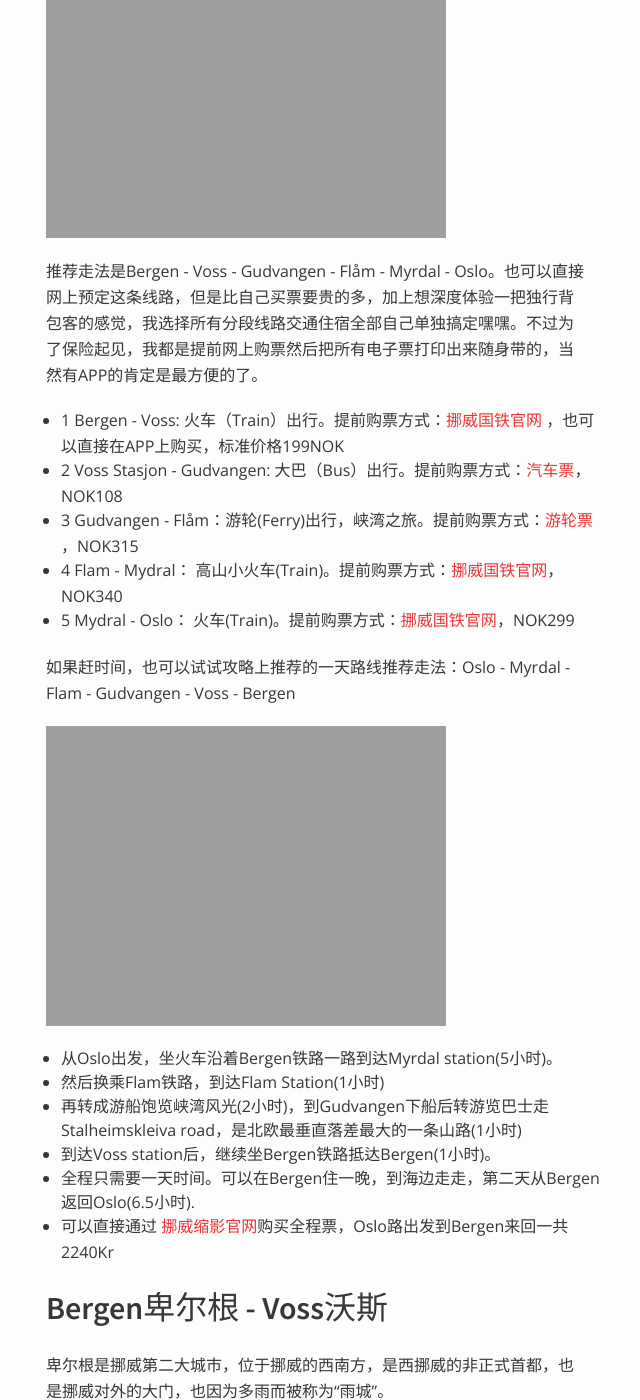
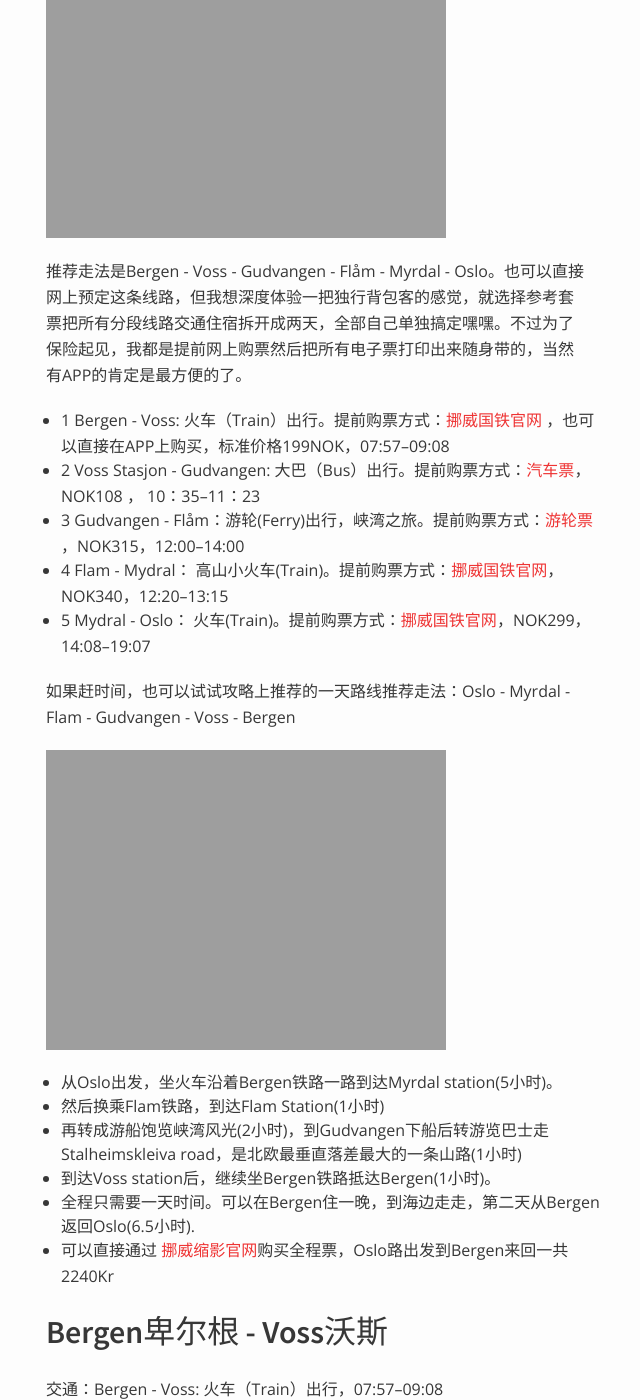
Before and after one commit to hazel-new/HazelBlog, a Jekyll site: the page built from _posts/2016-10-04-独行斯堪地纳维亚系列2.md, in a window 1280 px wide and 1400 px high, scrolled down 600 px. Shown: the whole window, without its empty margins (324-964 px from the left). Built offline with Jekyll 4.4.1, drawn with Linux system fonts in a browser that asks for light colours; our own code applies the rules of GitHub Pages for plain Markdown files; some of the changed text lies outside the part shown.

Commit message:
modify scandic2

```diff
--- a/_posts/2016-10-04-独行斯堪地纳维亚系列2.md
+++ b/_posts/2016-10-04-独行斯堪地纳维亚系列2.md
@@ -7,13 +7,13 @@
 
 ![map1]({{ site.url }}/images/Scandinavia/Norway/map1.jpg)
 
-推荐走法是Bergen - Voss - Gudvangen - Flåm - Myrdal - Oslo。也可以直接网上预定这条线路，但是比自己买票要贵的多，加上想深度体验一把独行背包客的感觉，我选择所有分段线路交通住宿全部自己单独搞定嘿嘿。不过为了保险起见，我都是提前网上购票然后把所有电子票打印出来随身带的，当然有APP的肯定是最方便的了。
+推荐走法是Bergen - Voss - Gudvangen - Flåm - Myrdal - Oslo。也可以直接网上预定这条线路，但我想深度体验一把独行背包客的感觉，就选择参考套票把所有分段线路交通住宿拆开成两天，全部自己单独搞定嘿嘿。不过为了保险起见，我都是提前网上购票然后把所有电子票打印出来随身带的，当然有APP的肯定是最方便的了。
 
-- 1 Bergen - Voss: 火车（Train）出行。提前购票方式：[挪威国铁官网](www.nsb.no) ，也可以直接在APP上购买，标准价格199NOK
-- 2 Voss Stasjon - Gudvangen: 大巴（Bus）出行。提前购票方式：[汽车票](https://www.nor-way.no/nb-NO )，NOK108
-- 3 Gudvangen - Flåm：游轮(Ferry)出行，峡湾之旅。提前购票方式：[游轮票]( https://www.norwaysbest.com/things-to-do/fjords/fjord-cruise-naeroyfjord/ )，NOK315
-- 4 Flam - Mydral： 高山小火车(Train)。提前购票方式：[挪威国铁官网](www.nsb.no)，NOK340
-- 5 Mydral - Oslo： 火车(Train)。提前购票方式：[挪威国铁官网](www.nsb.no)，NOK299
+- 1 Bergen - Voss: 火车（Train）出行。提前购票方式：[挪威国铁官网](www.nsb.no) ，也可以直接在APP上购买，标准价格199NOK，07:57--09:08
+- 2 Voss Stasjon - Gudvangen: 大巴（Bus）出行。提前购票方式：[汽车票](https://www.nor-way.no/nb-NO )，NOK108 ， 10：35--11：23
+- 3 Gudvangen - Flåm：游轮(Ferry)出行，峡湾之旅。提前购票方式：[游轮票]( https://www.norwaysbest.com/things-to-do/fjords/fjord-cruise-naeroyfjord/ )，NOK315，12:00--14:00
+- 4 Flam - Mydral： 高山小火车(Train)。提前购票方式：[挪威国铁官网](www.nsb.no)，NOK340，12:20--13:15
+- 5 Mydral - Oslo： 火车(Train)。提前购票方式：[挪威国铁官网](www.nsb.no)，NOK299，14:08--19:07
 
 
 如果赶时间，也可以试试攻略上推荐的一天路线推荐走法：Oslo - Myrdal - Flam - Gudvangen - Voss - Bergen
@@ -29,6 +29,8 @@
 
 
 ## Bergen卑尔根 - Voss沃斯
+
+交通：Bergen - Voss: 火车（Train）出行，07:57--09:08
 
 卑尔根是挪威第二大城市，位于挪威的西南方，是西挪威的非正式首都，也是挪威对外的大门，也因为多雨而被称为“雨城”。
 
@@ -71,3 +73,33 @@
 
 ![pic]({{ site.url }}/images/Scandinavia/Norway/a31.jpg)
 ![pic]({{ site.url }}/images/Scandinavia/Norway/a29.jpg)
+
+列车出发后不久就开始下起了小雨，这边的天气真是real阴晴不定的。沿途停了几个站好像，我唯一看到的亚洲面孔就是一家四口，爸爸妈妈带着两个小朋友，还有巨大的行李包，估计也是度假的。
+
+![pic]({{ site.url }}/images/Scandinavia/Norway/a35.jpg)
+
+一路火车晃荡晃荡，从小雨到晴天，从清晨到中午，就到达Voss沃斯啦。车站不大，跟汽车站也靠着，跟着人群走就行了。就是一转弯看到一大片草地湖泊，还是巨高清版本的，就一句话"闪瞎了我的钛晶狗眼！"。
+在北欧旅游，唯一的遗憾就是，拍照水平+设备垃圾，实景远超拍出来的图片，跟我去过的国内以及东南亚大部分地方相反。
+
+![pic]({{ site.url }}/images/Scandinavia/Norway/a4.jpg)
+![pic]({{ site.url }}/images/Scandinavia/Norway/a6.jpg)
+
+跟着人群跑到草地上撒欢拍照，看雪山，湖泊，草原，阳光在同一片天地的高清美好景色，累了就瘫在椅子上边晒太阳边等大巴过来，不能更美好了。
+
+![pic]({{ site.url }}/images/Scandinavia/Norway/a7.jpg)
+
+## Voss沃斯 - Gudvangen居德旺恩
+
+交通：Voss Stasjon - Gudvangen: 大巴（Bus）出行，10：35--11：23
+
+## Gudvangen居德旺恩 - Flåm弗洛姆
+
+交通： Gudvangen - Flåm：游轮(Ferry)出行，峡湾之旅，12:00--14:00
+
+## Flam弗洛姆 - Mydral米达尔
+
+交通：Flam - Mydral： 高山小火车(Train)，12:20--13:15
+
+## Mydral米达尔 - Oslo奥斯陆
+
+交通：Mydral - Oslo： 火车(Train)，14:08--19:07
```
Also changed, not shown: _posts/2016-09-30-独行斯堪地纳维亚系列1.md (+10 -2 lines), 3 other files.
